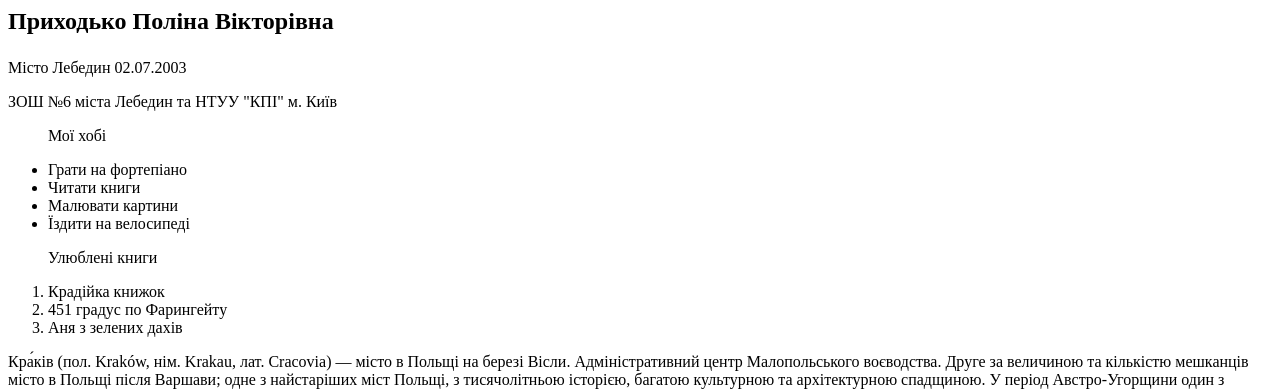
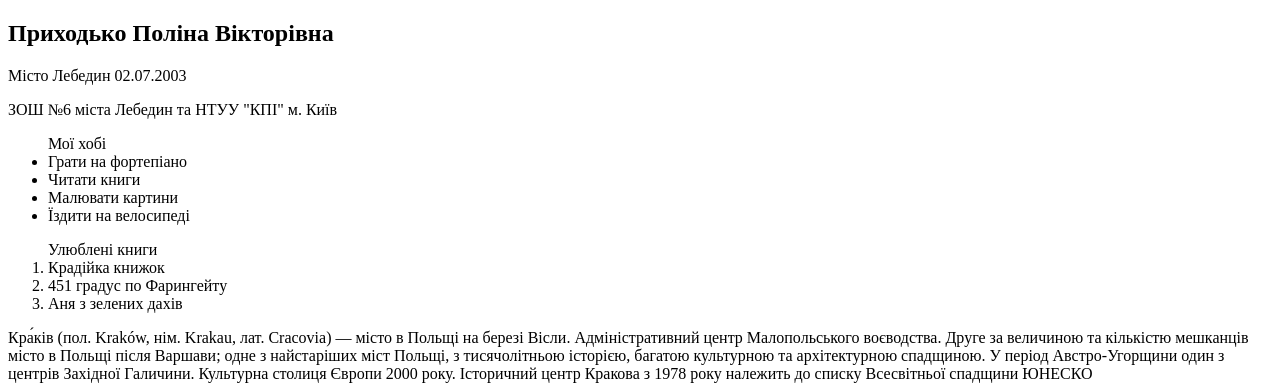
Before and after one commit to LenellaP/Front-end_2023, a plain HTML site: page Lab_1/lab1.html in a window 1280 px wide. Shown: the top 390 px of the page. Drawn offline with Linux system fonts and the light colour scheme.

Commit message:
Update lab1.html

```diff
--- a/Lab_1/lab1.html
+++ b/Lab_1/lab1.html
@@ -1,3 +1,4 @@
+<!DOCTYPE html>
 <html>
     <head>
         <meta charset="UTF-8">
@@ -8,13 +9,13 @@
 
     <body>
         <h2>
-            <p>Приходько Поліна Вікторівна</p>
+            Приходько Поліна Вікторівна
         </h2>
         <p>Місто Лебедин 02.07.2003</p>
         <p>ЗОШ №6 міста Лебедин та НТУУ "КПІ" м. Київ</p>
 
         <ul>
-            <p>Мої хобі</p>
+            Мої хобі
             <li>Грати на фортепіано</li>
             <li>Читати книги</li>
             <li>Малювати картини</li>
@@ -22,7 +23,7 @@
         </ul>
 
         <ol>
-            <p>Улюблені книги</p>
+            Улюблені книги
             <li>Крадійка книжок</li>
             <li>451 градус по Фарингейту</li>
             <li>Аня з зелених дахів</li>
```
